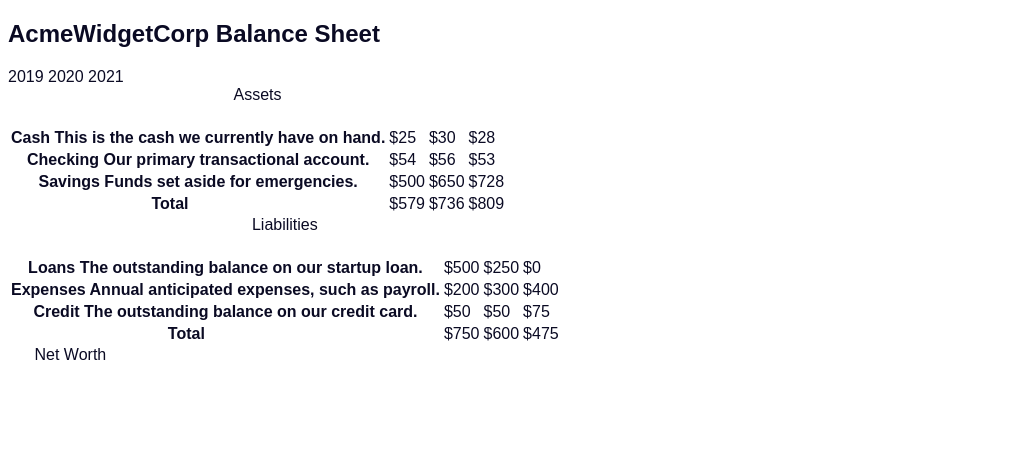
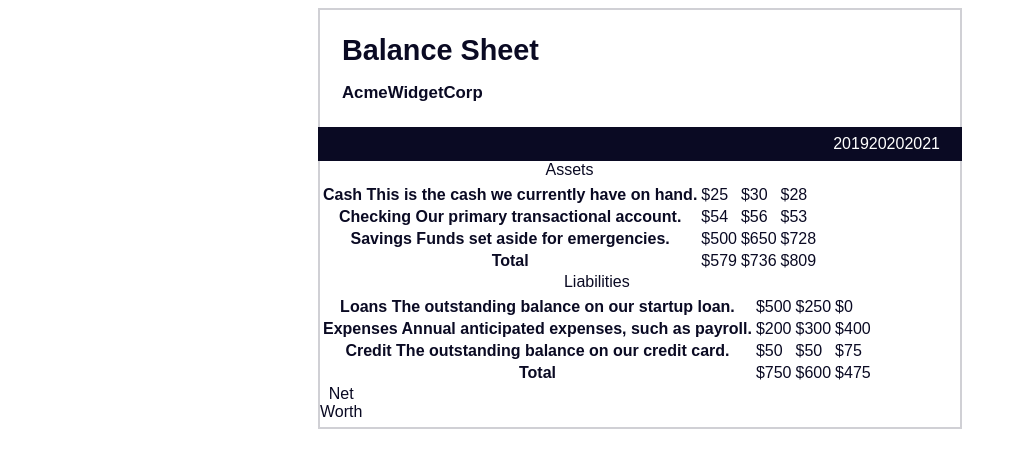
Before and after one commit to deepanshudheer/learning, a plain HTML site: page webdev/balance_sheet/index.html in a window 1280 px wide. Shown: the whole page, without its empty margins (0-1017 px from the left). Drawn offline with Linux system fonts and the light colour scheme.

Commit message:
Update styles.css

```diff
--- a/webdev/balance_sheet/styles.css
+++ b/webdev/balance_sheet/styles.css
@@ -5,6 +5,11 @@
   -webkit-clip-path: inset(50%);
   height: 1px;
   width: 1px;
+  position: absolute;
+  overflow: hidden;
+  white-space: nowrap;
+  padding: 0;
+  margin: -1px;
 }
 
 html {
@@ -15,3 +20,41 @@
   font-family: sans-serif;
   color: #0a0a23;
 }
+
+h1 {
+  max-width: 37.25rem;
+  margin: 0 auto;
+  padding: 1.5rem 1.25rem;
+}
+
+h1 .flex {
+  display: flex;
+  flex-direction: column-reverse;
+  gap: 1rem;
+}
+
+h1 .flex span:first-of-type {
+  font-size: 0.7em;
+}
+
+h1 .flex span:last-of-type {
+  font-size: 1.2em;
+}
+
+section {
+  max-width: 40rem;
+  margin: 0 auto;
+  border: 2px solid #d0d0d5;
+}
+
+#years {
+  display: flex;
+  justify-content: flex-end;
+  position: sticky;
+  top: 0;
+  background: #0a0a23;
+  color: #fff;
+  z-index: 999;
+  padding: 0.5rem calc(1.25rem + 2px) 0.5rem 0;
+  margin: 0 -2px;
+}
```
